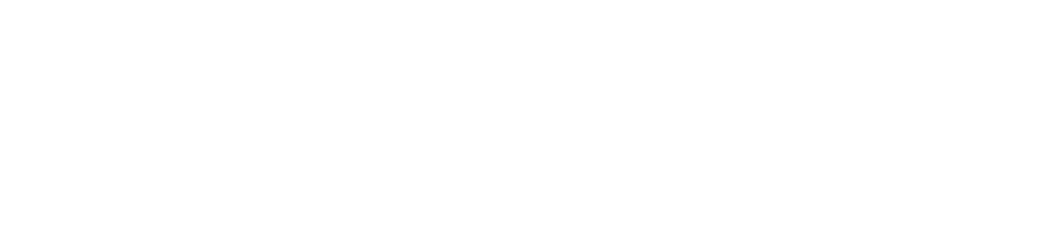
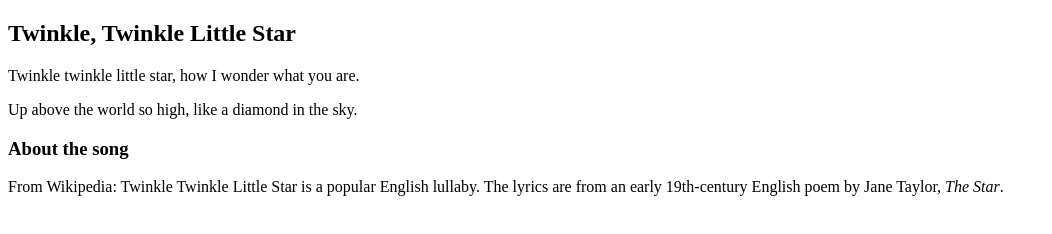
Before and after one commit to ejbbrown54/semantic-elements, a plain HTML site: page index.html in a window 1280 px wide. Shown: the whole page, without its empty margins (0-1052 px from the left). Drawn offline with Linux system fonts and the light colour scheme.

```diff
--- a/index.html
+++ b/index.html
@@ -5,8 +5,19 @@
     <title>HTML5 Semantic Elements</title>
   </head>
   <body>
-
-
+    <section>
+      <h2>Twinkle, Twinkle Little Star</h2>
+      <p>
+        Twinkle twinkle little star, how I wonder what you are.
+      </p>
+      <p>Up above the world so high, like a diamond in the sky.</p>
+    </section>
+    <section>
+      <article>
+        <h3>About the song</h3>
+        <p>From Wikipedia: Twinkle Twinkle Little Star is a popular English lullaby. The lyrics are from an early 19th-century English poem by Jane Taylor, <em>The Star</em>.</p>
+      </article>
+    </section>
 
 
 
```
